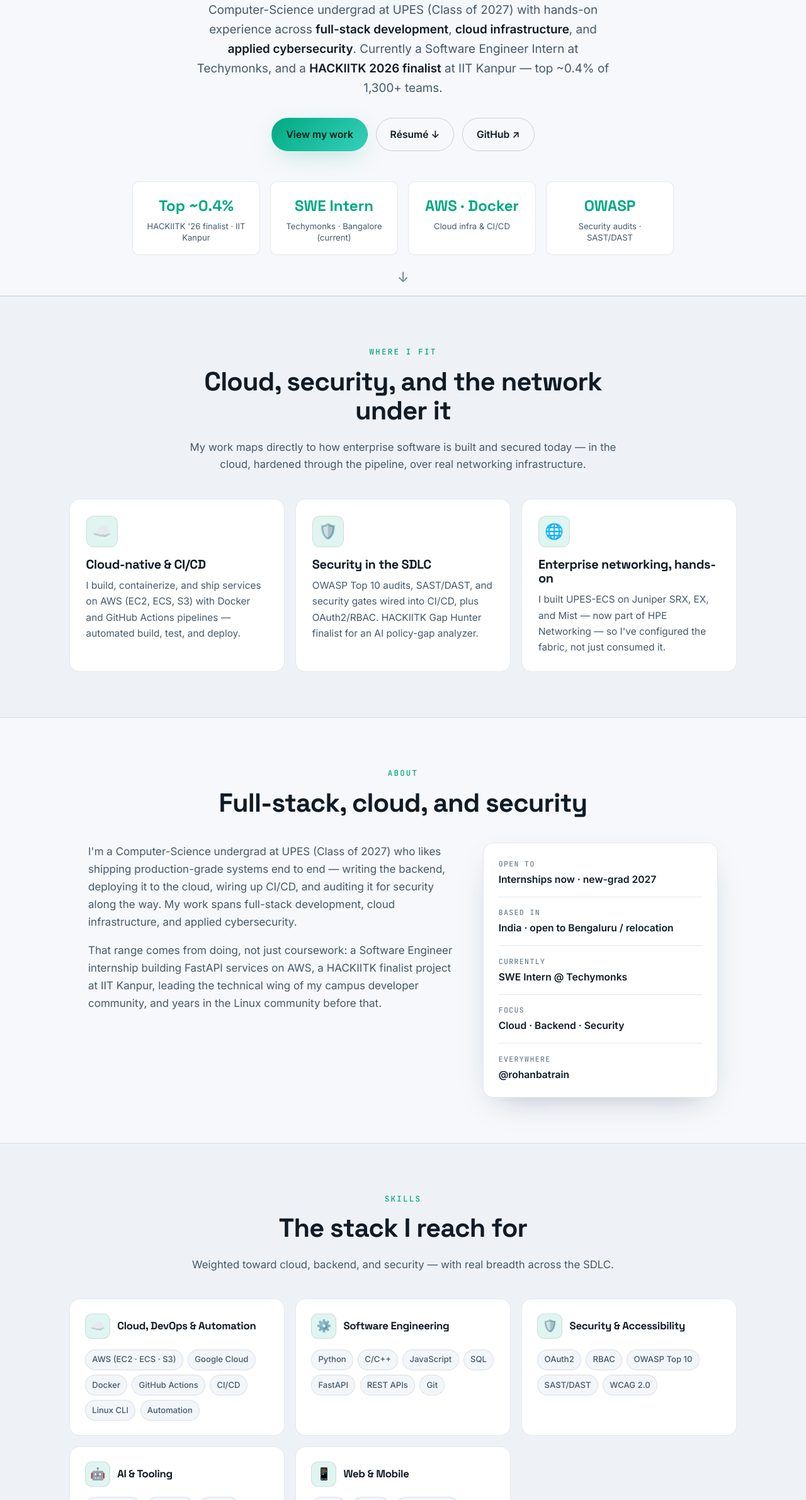
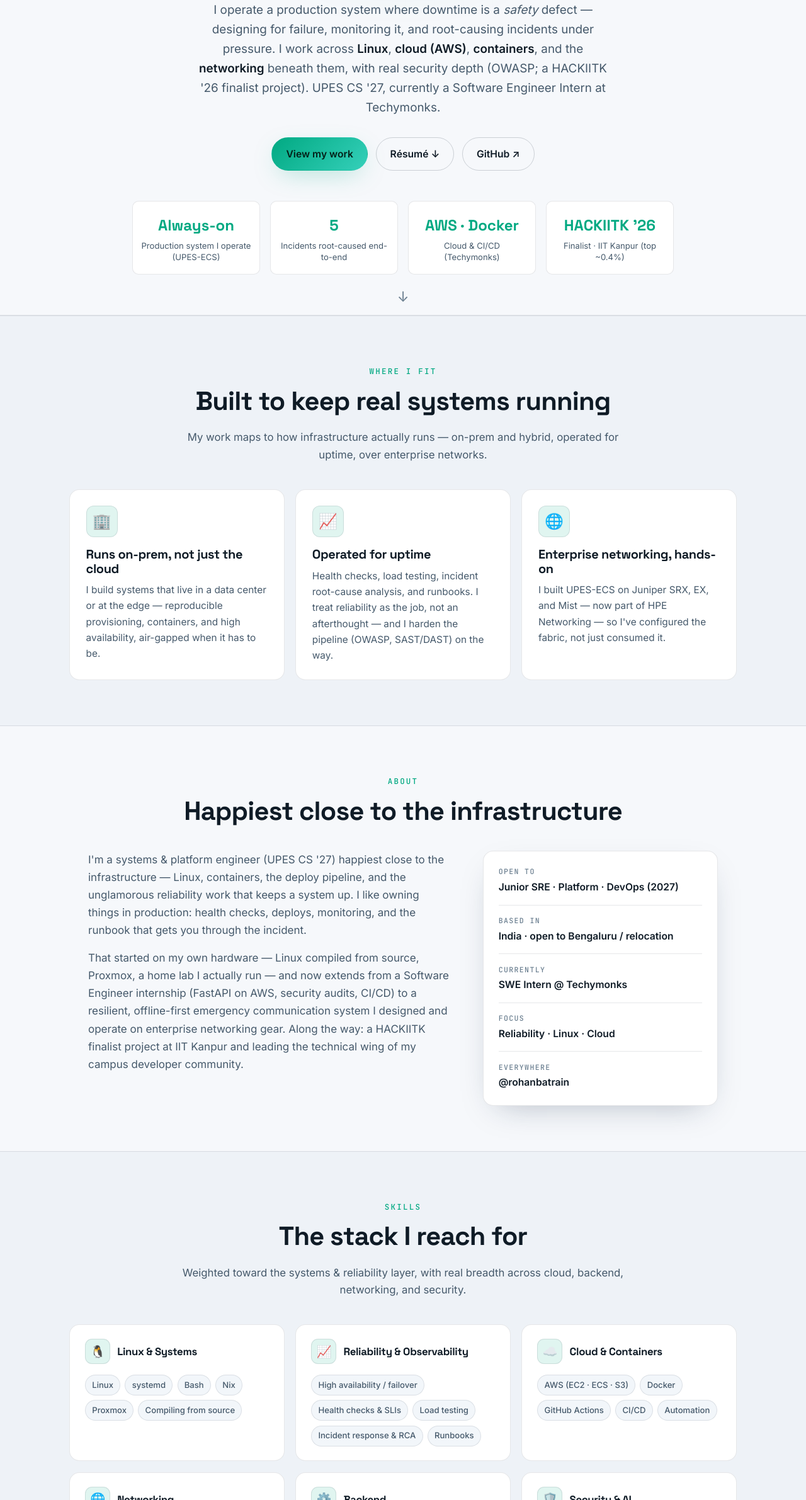
Before and after one commit to rohanbatrain/portfolio-site, a plain HTML site: page index.html in a window 1280 px wide. Shown: the part 418-2800 px from the top of the page at 63% size. Drawn offline with Linux system fonts and the light colour scheme.

Commit message:
portfolio: refocus on Junior SRE / Platform (keep SWE work as additions)
Restores the Site Reliability & Platform Engineer identity (headline, 'systems that stay up' tagline, Reliability & Observability + Linux-first skills, on-prem/uptime 'Where I Fit'), correcting the earlier over-rotation to a Cloud/Backend/Security SWE identity. Keeps all real additions as supporting material: Techymonks internship, Gap Hunter (HACKIITK finalist), Recognition, HPE gallery, LinkedIn, and corrected facts (UPES '27, Technical Head, LinuxWale). SWE version backed up on branch backup-swe-portfolio.

```diff
--- a/index.html
+++ b/index.html
@@ -3,15 +3,15 @@
 <head>
   <meta charset="UTF-8" />
   <meta name="viewport" content="width=device-width, initial-scale=1.0" />
-  <title>Rohan Batra — Software Engineer · Cloud, Backend &amp; Security</title>
-  <meta name="description" content="Rohan Batra (@rohanbatrain) — CS undergrad (UPES '27) and Software Engineer across full-stack development, cloud infrastructure, and applied cybersecurity. HACKIITK 2026 finalist at IIT Kanpur. Currently a Software Engineer Intern at Techymonks." />
+  <title>Rohan Batra — Site Reliability &amp; Platform Engineer</title>
+  <meta name="description" content="Rohan Batra (@rohanbatrain) — Site Reliability & Platform Engineer. I build and operate systems that stay up: Linux, cloud, containers, and the networking under them. UPES '27, open to Junior SRE / Platform roles. HACKIITK 2026 finalist; SWE Intern at Techymonks." />
   <meta name="author" content="Rohan Batra" />
   <meta name="theme-color" content="#0b0f14" />
 
   <!-- Open Graph -->
   <meta property="og:type" content="profile" />
-  <meta property="og:title" content="Rohan Batra — Software Engineer · Cloud, Backend & Security" />
-  <meta property="og:description" content="Full-stack, cloud infrastructure, and applied cybersecurity. HACKIITK 2026 finalist. Currently SWE Intern at Techymonks." />
+  <meta property="og:title" content="Rohan Batra — Site Reliability & Platform Engineer" />
+  <meta property="og:description" content="I build and operate systems that stay up — and when they don't, I find out why. Linux, cloud, containers, networking. Open to Junior SRE / Platform roles." />
   <meta property="og:url" content="https://hpe.rohanbatra.in/" />
   <meta property="og:site_name" content="Rohan Batra" />
   <meta name="twitter:card" content="summary_large_image" />
@@ -40,7 +40,7 @@
       <nav class="nav__links" aria-label="Primary">
         <a href="#about">About</a>
         <a href="#projects">Projects</a>
-        <a href="#debugging">Debugging</a>
+        <a href="#reliability">Reliability</a>
         <a href="#experience">Experience</a>
         <a href="https://rohanbatrain.github.io/UPES-ECS/">UPES-ECS&nbsp;×&nbsp;HPE</a>
         <a href="#contact" class="nav__cta">Contact</a>
@@ -63,17 +63,18 @@
       <div class="container hero__inner">
         <p class="hero__eyebrow reveal">
           <span class="pulse-dot" aria-hidden="true"></span>
-          Software Engineer · Cloud · Backend · Security · UPES&nbsp;'27
+          Site Reliability &amp; Platform Engineer · Open to Junior SRE roles · UPES&nbsp;'27
         </p>
         <h1 class="hero__title reveal">Rohan Batra</h1>
         <p class="hero__tagline reveal">
-          I build secure, cloud-native software — <span class="grad-text">end to end.</span>
+          I build and operate systems that <span class="grad-text">stay up</span> — and when they don't, I find out why.
         </p>
         <p class="hero__lede reveal">
-          Computer-Science undergrad at UPES (Class of 2027) with hands-on experience across
-          <strong>full-stack development</strong>, <strong>cloud infrastructure</strong>, and
-          <strong>applied cybersecurity</strong>. Currently a Software Engineer Intern at Techymonks,
-          and a <strong>HACKIITK 2026 finalist</strong> at IIT Kanpur — top ~0.4% of 1,300+ teams.
+          I operate a production system where downtime is a <em>safety</em> defect — designing for
+          failure, monitoring it, and root-causing incidents under pressure. I work across
+          <strong>Linux</strong>, <strong>cloud (AWS)</strong>, <strong>containers</strong>, and the
+          <strong>networking</strong> beneath them, with real security depth (OWASP; a HACKIITK '26
+          finalist project). UPES CS '27, currently a Software Engineer Intern at Techymonks.
         </p>
         <div class="hero__actions reveal">
           <a class="btn btn--primary" href="#projects">View my work</a>
@@ -81,10 +82,10 @@
           <a class="btn btn--ghost" href="https://github.com/rohanbatrain" target="_blank" rel="noopener">GitHub ↗</a>
         </div>
         <dl class="hero__stats reveal">
-          <div><dt>Top&nbsp;~0.4%</dt><dd>HACKIITK '26 finalist · IIT Kanpur</dd></div>
-          <div><dt>SWE&nbsp;Intern</dt><dd>Techymonks · Bangalore (current)</dd></div>
-          <div><dt>AWS&nbsp;·&nbsp;Docker</dt><dd>Cloud infra &amp; CI/CD</dd></div>
-          <div><dt>OWASP</dt><dd>Security audits · SAST/DAST</dd></div>
+          <div><dt>Always-on</dt><dd>Production system I operate (UPES-ECS)</dd></div>
+          <div><dt>5</dt><dd>Incidents root-caused end-to-end</dd></div>
+          <div><dt>AWS&nbsp;·&nbsp;Docker</dt><dd>Cloud &amp; CI/CD (Techymonks)</dd></div>
+          <div><dt>HACKIITK&nbsp;'26</dt><dd>Finalist · IIT Kanpur (top ~0.4%)</dd></div>
         </dl>
       </div>
       <a href="#about" class="hero__scroll" aria-label="Scroll to content">↓</a>
@@ -95,22 +96,22 @@
       <div class="container">
         <header class="section__head reveal">
           <span class="kicker">Where I Fit</span>
-          <h2>Cloud, security, and the network under it</h2>
+          <h2>Built to keep real systems running</h2>
           <p class="section__sub">
-            My work maps directly to how enterprise software is built and secured today — in the
-            cloud, hardened through the pipeline, over real networking infrastructure.
+            My work maps to how infrastructure actually runs — on-prem and hybrid, operated for
+            uptime, over enterprise networks.
           </p>
         </header>
         <div class="feature-grid">
           <article class="feature reveal">
-            <div class="feature__icon" aria-hidden="true">☁️</div>
-            <h3>Cloud-native &amp; CI/CD</h3>
-            <p>I build, containerize, and ship services on AWS (EC2, ECS, S3) with Docker and GitHub Actions pipelines — automated build, test, and deploy.</p>
+            <div class="feature__icon" aria-hidden="true">🏢</div>
+            <h3>Runs on-prem, not just the cloud</h3>
+            <p>I build systems that live in a data center or at the edge — reproducible provisioning, containers, and high availability, air-gapped when it has to be.</p>
           </article>
           <article class="feature reveal">
-            <div class="feature__icon" aria-hidden="true">🛡️</div>
-            <h3>Security in the SDLC</h3>
-            <p>OWASP Top 10 audits, SAST/DAST, and security gates wired into CI/CD, plus OAuth2/RBAC. HACKIITK Gap Hunter finalist for an AI policy-gap analyzer.</p>
+            <div class="feature__icon" aria-hidden="true">📈</div>
+            <h3>Operated for uptime</h3>
+            <p>Health checks, load testing, incident root-cause analysis, and runbooks. I treat reliability as the job, not an afterthought — and I harden the pipeline (OWASP, SAST/DAST) on the way.</p>
           </article>
           <article class="feature reveal">
             <div class="feature__icon" aria-hidden="true">🌐</div>
@@ -126,30 +127,31 @@
       <div class="container">
         <header class="section__head reveal">
           <span class="kicker">About</span>
-          <h2>Full-stack, cloud, and security</h2>
+          <h2>Happiest close to the infrastructure</h2>
         </header>
 
         <div class="bio reveal">
           <div class="bio__main">
             <p>
-              I'm a Computer-Science undergrad at UPES (Class of 2027) who likes shipping
-              production-grade systems end to end — writing the backend, deploying it to the cloud,
-              wiring up CI/CD, and auditing it for security along the way. My work spans full-stack
-              development, cloud infrastructure, and applied cybersecurity.
+              I'm a systems &amp; platform engineer (UPES CS '27) happiest close to the
+              infrastructure — Linux, containers, the deploy pipeline, and the unglamorous
+              reliability work that keeps a system up. I like owning things in production: health
+              checks, deploys, monitoring, and the runbook that gets you through the incident.
             </p>
             <p>
-              That range comes from doing, not just coursework: a Software Engineer internship
-              building FastAPI services on AWS, a HACKIITK finalist project at IIT Kanpur, leading
-              the technical wing of my campus developer community, and years in the Linux community
-              before that.
+              That started on my own hardware — Linux compiled from source, Proxmox, a home lab I
+              actually run — and now extends from a Software Engineer internship (FastAPI on AWS,
+              security audits, CI/CD) to a resilient, offline-first emergency communication system I
+              designed and operate on enterprise networking gear. Along the way: a HACKIITK finalist
+              project at IIT Kanpur and leading the technical wing of my campus developer community.
             </p>
           </div>
           <aside class="bio__card" aria-label="At a glance">
             <ul class="bio__facts">
-              <li><span>Open to</span><strong>Internships now · new-grad 2027</strong></li>
+              <li><span>Open to</span><strong>Junior SRE · Platform · DevOps (2027)</strong></li>
               <li><span>Based in</span><strong>India · open to Bengaluru / relocation</strong></li>
               <li><span>Currently</span><strong>SWE Intern @ Techymonks</strong></li>
-              <li><span>Focus</span><strong>Cloud · Backend · Security</strong></li>
+              <li><span>Focus</span><strong>Reliability · Linux · Cloud</strong></li>
               <li><span>Everywhere</span><strong>@rohanbatrain</strong></li>
             </ul>
           </aside>
@@ -164,43 +166,51 @@
           <span class="kicker">Skills</span>
           <h2>The stack I reach for</h2>
           <p class="section__sub">
-            Weighted toward cloud, backend, and security — with real breadth across the SDLC.
+            Weighted toward the systems &amp; reliability layer, with real breadth across cloud,
+            backend, networking, and security.
           </p>
         </header>
 
         <div class="skillset">
           <article class="skillset__group reveal">
-            <h3 class="skillset__title"><span class="skillset__ic" aria-hidden="true">☁️</span> Cloud, DevOps &amp; Automation</h3>
+            <h3 class="skillset__title"><span class="skillset__ic" aria-hidden="true">🐧</span> Linux &amp; Systems</h3>
             <ul class="skillset__list">
-              <li>AWS (EC2 · ECS · S3)</li><li>Google Cloud</li><li>Docker</li><li>GitHub Actions</li><li>CI/CD</li><li>Linux CLI</li><li>Automation</li>
+              <li>Linux</li><li>systemd</li><li>Bash</li><li>Nix</li><li>Proxmox</li><li>Compiling from source</li>
             </ul>
           </article>
 
           <article class="skillset__group reveal">
-            <h3 class="skillset__title"><span class="skillset__ic" aria-hidden="true">⚙️</span> Software Engineering</h3>
+            <h3 class="skillset__title"><span class="skillset__ic" aria-hidden="true">📈</span> Reliability &amp; Observability</h3>
             <ul class="skillset__list">
-              <li>Python</li><li>C/C++</li><li>JavaScript</li><li>SQL</li><li>FastAPI</li><li>REST APIs</li><li>Git</li>
+              <li>High availability / failover</li><li>Health checks &amp; SLIs</li><li>Load testing</li><li>Incident response &amp; RCA</li><li>Runbooks</li>
             </ul>
           </article>
 
           <article class="skillset__group reveal">
-            <h3 class="skillset__title"><span class="skillset__ic" aria-hidden="true">🛡️</span> Security &amp; Accessibility</h3>
+            <h3 class="skillset__title"><span class="skillset__ic" aria-hidden="true">☁️</span> Cloud &amp; Containers</h3>
             <ul class="skillset__list">
-              <li>OAuth2</li><li>RBAC</li><li>OWASP Top 10</li><li>SAST/DAST</li><li>WCAG 2.0</li>
+              <li>AWS (EC2 · ECS · S3)</li><li>Docker</li><li>GitHub Actions</li><li>CI/CD</li><li>Automation</li>
             </ul>
           </article>
 
           <article class="skillset__group reveal">
-            <h3 class="skillset__title"><span class="skillset__ic" aria-hidden="true">🤖</span> AI &amp; Tooling</h3>
+            <h3 class="skillset__title"><span class="skillset__ic" aria-hidden="true">🌐</span> Networking</h3>
             <ul class="skillset__list">
-              <li>LangChain</li><li>Pydantic</li><li>Ollama</li><li>Redis</li>
+              <li>TCP/IP</li><li>DNS</li><li>VLAN / QoS</li><li>Juniper (SRX/EX/Mist)</li><li>Tailscale</li>
             </ul>
           </article>
 
           <article class="skillset__group reveal">
-            <h3 class="skillset__title"><span class="skillset__ic" aria-hidden="true">📱</span> Web &amp; Mobile</h3>
+            <h3 class="skillset__title"><span class="skillset__ic" aria-hidden="true">⚙️</span> Backend</h3>
             <ul class="skillset__list">
-              <li>Hugo</li><li>Flutter</li><li>Android SDK</li><li>HTML</li><li>CSS</li><li>Responsive Design</li>
+              <li>Python</li><li>FastAPI</li><li>Redis</li><li>SQL</li><li>REST APIs</li><li>C/C++</li>
+            </ul>
+          </article>
+
+          <article class="skillset__group reveal">
+            <h3 class="skillset__title"><span class="skillset__ic" aria-hidden="true">🛡️</span> Security &amp; AI</h3>
+            <ul class="skillset__list">
+              <li>OWASP Top 10</li><li>SAST/DAST</li><li>OAuth2 · RBAC</li><li>LangChain</li><li>Ollama</li>
             </ul>
           </article>
         </div>
@@ -212,9 +222,9 @@
       <div class="container">
         <header class="section__head reveal">
           <span class="kicker">Featured Projects</span>
-          <h2>Things I've built and shipped</h2>
+          <h2>Things I've built and operated</h2>
           <p class="section__sub">
-            A selection from 74 public repositories — emergency systems, security tooling, backends, and infrastructure automation.
+            A selection from 74 public repositories — a production emergency system, infrastructure tooling, backends, and security/AI work.
           </p>
         </header>
 
@@ -226,11 +236,11 @@
             </div>
             <p class="project-card__desc">
               Resilient, offline-first campus emergency communication system on an HPE + Juniper
-              networking backbone — designed, deployed, and operated end-to-end. Showcased live to
-              Team HPE.
+              networking backbone — designed, deployed, and <strong>operated end-to-end</strong>:
+              active/standby HA, health checks, load testing, and incident response. Showcased live to Team HPE.
             </p>
             <ul class="tags">
-              <li>Linux</li><li>VoIP / SIP</li><li>High availability</li><li>Juniper</li><li>Asterisk</li>
+              <li>Linux</li><li>High availability</li><li>VoIP / SIP</li><li>Juniper</li><li>Asterisk</li>
             </ul>
             <div class="project-card__foot">
               <a class="btn btn--primary btn--sm" href="https://rohanbatrain.github.io/UPES-ECS/">View the HPE showcase →</a>
@@ -239,16 +249,34 @@
 
           <article class="project-card project-card--featured reveal">
             <div class="project-card__top">
+              <h3 class="project-card__title">proxmox-auto-install-assistant</h3>
+              <span class="project-card__star" aria-label="6 GitHub stars">★ 6</span>
+            </div>
+            <p class="project-card__desc">
+              Scripted, unattended Proxmox provisioning that cut setup time by ~80%; Dockerized so
+              the Debian-only installer runs on Arch and other non-Debian hosts — reproducible
+              infrastructure from a config file.
+            </p>
+            <ul class="tags">
+              <li>Docker</li><li>Proxmox</li><li>Bash</li><li>Automation</li>
+            </ul>
+            <div class="project-card__foot">
+              <a class="project-card__link" href="https://github.com/rohanbatrain/proxmox-auto-install-assistant-docker" target="_blank" rel="noopener">View on GitHub ↗</a>
+            </div>
+          </article>
+
+          <article class="project-card reveal">
+            <div class="project-card__top">
               <h3 class="project-card__title">Gap Hunter</h3>
               <span class="chip chip--green">HACKIITK '26 Finalist</span>
             </div>
             <p class="project-card__desc">
               Offline, AI-powered policy gap analyzer mapping security policies to NIST CSF 2.0 &amp;
-              CIS. Multi-stage LangChain pipeline (hybrid retrieval + reranking), Electron desktop,
-              702-test suite (97.7% pass). Top ~0.4% of 1,300+ teams at IIT Kanpur.
+              CIS. LangChain pipeline, Electron desktop, 702-test suite (97.7% pass). Top ~0.4% of
+              1,300+ teams at IIT Kanpur.
             </p>
             <ul class="tags">
-              <li>Python</li><li>LangChain</li><li>Ollama</li><li>Pydantic</li><li>Electron</li><li>GitHub Actions</li>
+              <li>Python</li><li>LangChain</li><li>Ollama</li><li>Electron</li><li>GitHub Actions</li>
             </ul>
             <div class="project-card__foot">
               <a class="project-card__link" href="https://hackiitk.hunterz.in/" target="_blank" rel="noopener">hackiitk.hunterz.in ↗</a>
@@ -265,7 +293,7 @@
               caching, and optimized schemas — Dockerized for consistent CI/CD deployments.
             </p>
             <ul class="tags">
-              <li>Python</li><li>FastAPI</li><li>Redis</li><li>OAuth2</li><li>RBAC</li><li>Docker</li>
+              <li>Python</li><li>FastAPI</li><li>Redis</li><li>OAuth2</li><li>Docker</li>
             </ul>
             <div class="project-card__foot">
               <a class="project-card__link" href="https://github.com/rohanbatrain/second_brain_database" target="_blank" rel="noopener">View on GitHub ↗</a>
@@ -274,34 +302,17 @@
 
           <article class="project-card reveal">
             <div class="project-card__top">
-              <h3 class="project-card__title">proxmox-auto-install-assistant</h3>
-              <span class="project-card__star" aria-label="6 GitHub stars">★ 6</span>
+              <h3 class="project-card__title">nix-config</h3>
             </div>
             <p class="project-card__desc">
-              Scripted, unattended Proxmox provisioning that cut setup time by ~80%; Dockerized so
-              the Debian-only installer runs on Arch and other non-Debian hosts.
+              Declarative, reproducible machine configuration with Nix flakes + home-manager —
+              infrastructure-as-code for my own systems, rebuildable from scratch.
             </p>
             <ul class="tags">
-              <li>Docker</li><li>Proxmox</li><li>Bash</li><li>Automation</li>
+              <li>Nix</li><li>Flakes</li><li>IaC</li><li>Linux</li>
             </ul>
             <div class="project-card__foot">
-              <a class="project-card__link" href="https://github.com/rohanbatrain/proxmox-auto-install-assistant-docker" target="_blank" rel="noopener">View on GitHub ↗</a>
-            </div>
-          </article>
-
-          <article class="project-card reveal">
-            <div class="project-card__top">
-              <h3 class="project-card__title">n8n-nodes — Second Brain</h3>
-            </div>
-            <p class="project-card__desc">
-              Custom n8n nodes exposing Second Brain Database APIs as reusable workflow steps —
-              enabling end-to-end automation pipelines across backend services and orchestration.
-            </p>
-            <ul class="tags">
-              <li>JavaScript</li><li>n8n</li><li>Workflow Automation</li>
-            </ul>
-            <div class="project-card__foot">
-              <a class="project-card__link" href="https://github.com/rohanbatrain/n8n-nodes-second-brain-database" target="_blank" rel="noopener">View on GitHub ↗</a>
+              <a class="project-card__link" href="https://github.com/rohanbatrain/nix-config" target="_blank" rel="noopener">View on GitHub ↗</a>
             </div>
           </article>
 
@@ -328,11 +339,11 @@
       </div>
     </section>
 
-    <!-- ================= DEBUGGING / CASE STUDIES ================= -->
-    <section class="section section--alt" id="debugging">
+    <!-- ================= RELIABILITY / CASE STUDIES ================= -->
+    <section class="section section--alt" id="reliability">
       <div class="container">
         <header class="section__head reveal">
-          <span class="kicker">Debugging</span>
+          <span class="kicker">Reliability in Practice</span>
           <h2>How I debug when it breaks</h2>
           <p class="section__sub">
             Building is table stakes. Operating UPES-ECS end to end — where a dropped call is a
@@ -392,13 +403,13 @@
               <div class="exp__body">
                 <h4>Software Engineer Intern <span class="exp__co">· Techymonks · Bangalore (Remote)</span></h4>
                 <p>
-                  Building Python/FastAPI backend services on <strong>AWS</strong> (EC2, ECS, S3).
-                  Running application <strong>security audits</strong> — manual code review plus
-                  automated <strong>SAST/DAST</strong> against the OWASP Top 10 — and wiring
-                  automated security checks into CI/CD. Contributing to WCAG 2.0 accessibility.
+                  Building Python/FastAPI backend services on <strong>AWS</strong> (EC2, ECS, S3) and
+                  wiring automated <strong>security checks into CI/CD</strong>. Running application
+                  security audits — manual review plus SAST/DAST against the OWASP Top 10 — and
+                  contributing to WCAG 2.0 accessibility.
                 </p>
                 <ul class="tags">
-                  <li>FastAPI</li><li>AWS</li><li>SAST/DAST</li><li>OWASP</li><li>CI/CD</li><li>WCAG 2.0</li>
+                  <li>AWS</li><li>FastAPI</li><li>CI/CD</li><li>SAST/DAST</li><li>OWASP</li>
                 </ul>
               </div>
             </li>
@@ -524,11 +535,11 @@
       <div class="container contact">
         <div class="contact__card reveal">
           <span class="kicker">Contact</span>
-          <h2>Looking for an internship or new-grad role.</h2>
+          <h2>Looking for a Junior SRE / Platform role.</h2>
           <p>
-            Open to Software Engineering internships now and new-grad roles
-            (<strong>Cloud · Backend · Security</strong>) from 2027 — based in India, happy to
-            relocate to Bengaluru. If you're hiring, I'd love to talk.
+            Open to <strong>SRE · Platform · DevOps</strong> internships now and new-grad roles from
+            2027 — based in India, happy to relocate to Bengaluru. If you're hiring for reliability
+            and infrastructure, I'd love to talk.
           </p>
           <div class="contact__actions">
             <a class="btn btn--primary" href="mailto:contact@rohanbatra.in">✉ contact@rohanbatra.in</a>
```
